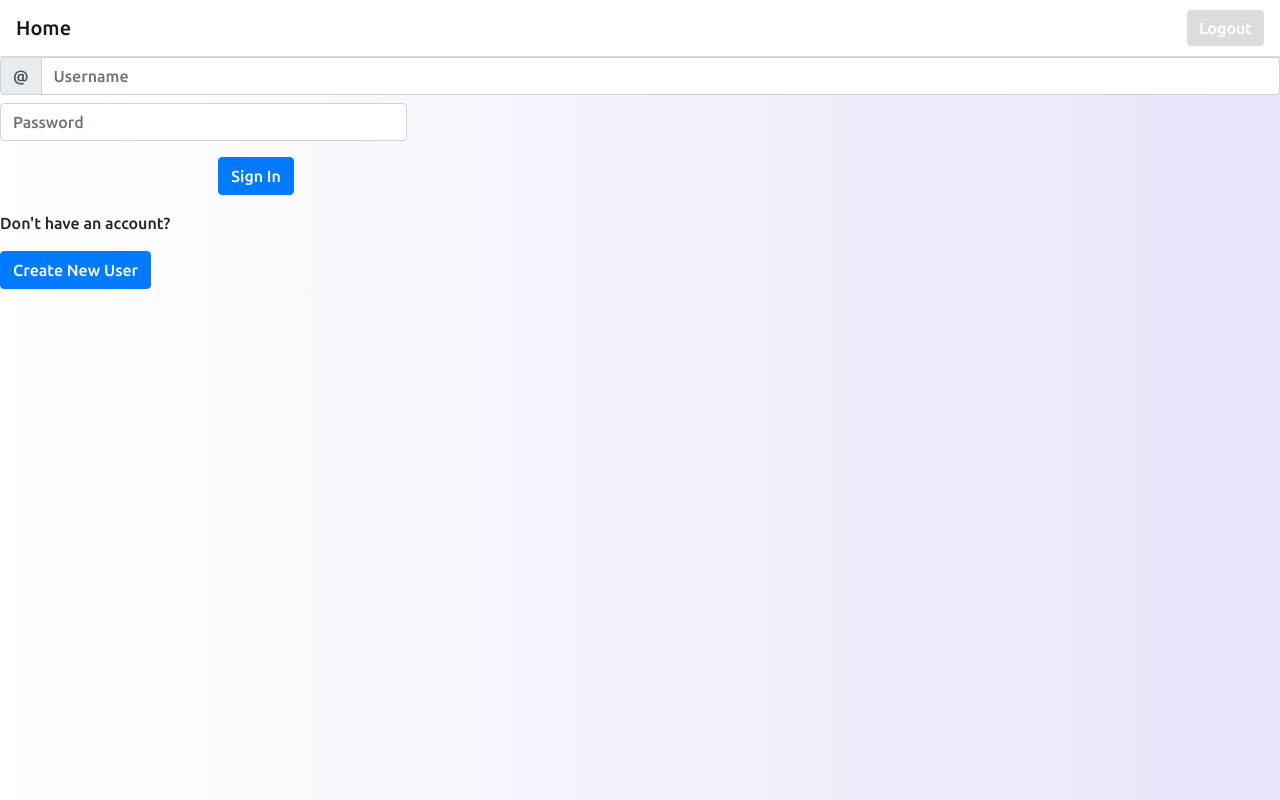
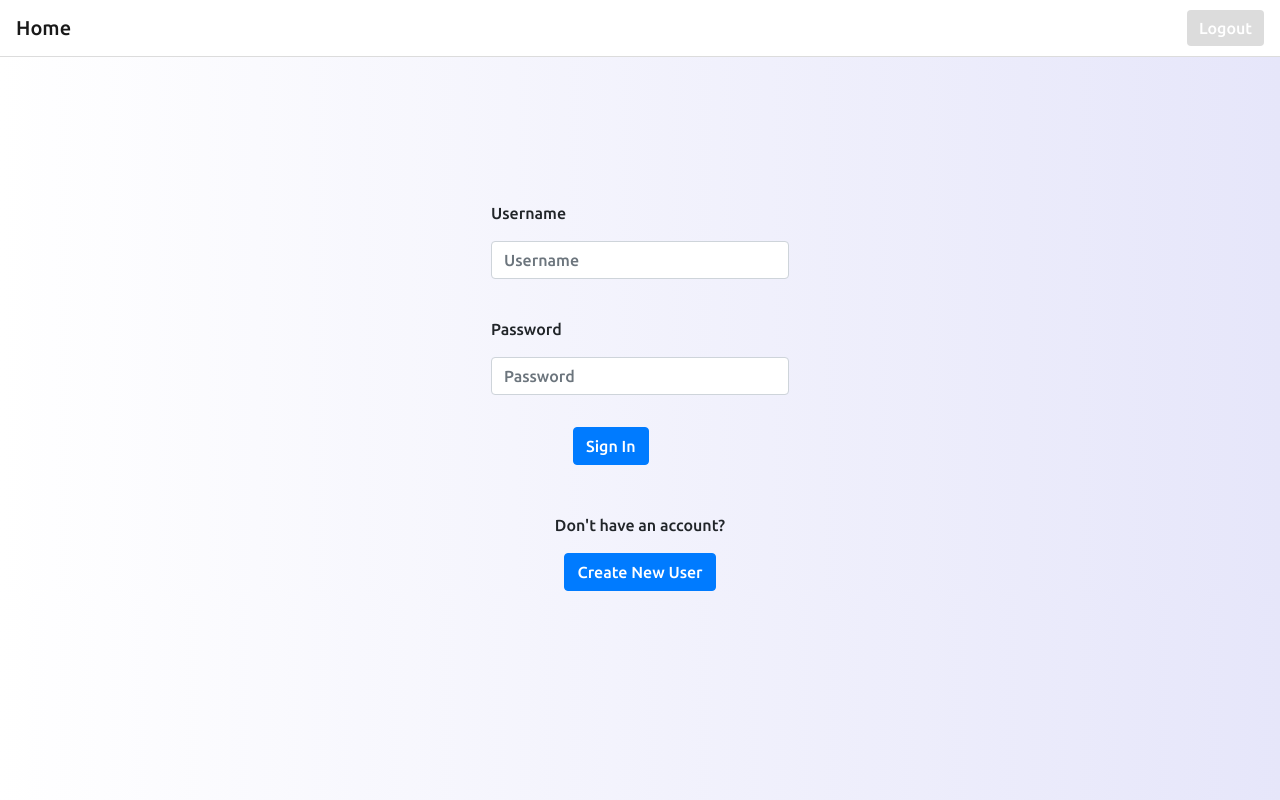
Before and after one commit to amberwhizin/carefulFriends-client, a React (Create React App) app: page /login in a window 1280 px wide. Built offline with nearby package versions, Linux system fonts and the light colour scheme.

Commit message:
login/sign up centering

```diff
--- a/src/components/Login.js
+++ b/src/components/Login.js
@@ -33,15 +33,13 @@ const Login = () => {
       });
   };
   return (
-    <div>
+    <div className="enter-page">
       <Form onSubmit={LoginUser}>
+        <p>Username</p>
         <Form.Label htmlFor="inlineFormInputGroupUsername2" srOnly>
           Username
         </Form.Label>
         <InputGroup className="mb-2 mr-sm-2">
-          <InputGroup.Prepend>
-            <InputGroup.Text>@</InputGroup.Text>
-          </InputGroup.Prepend>
           <FormControl
             id="inlineFormInputGroupUsername2"
             placeholder="Username"
@@ -49,10 +47,8 @@ const Login = () => {
           />
         </InputGroup>
         <Form.Group as={Row} controlId="formHorizontalPassword">
-          {/* <Form.Label column sm={2}>
-            Password
-          </Form.Label> */}
-          <Col sm={4}>
+          <Col>
+            <p className="enter-text">Password</p>
             <FormControl
               type="password"
               placeholder="Password"
@@ -61,8 +57,8 @@ const Login = () => {
           </Col>
         </Form.Group>
         <Form.Group as={Row}>
-          <Col sm={{ span: 10, offset: 2 }}>
-            <Button type="submit" onClick={LoginUser}>
+          <Col sm={{ span: 10, offset: 3 }}>
+            <Button type="submit" className="enter-button" onClick={LoginUser}>
               Sign In
             </Button>
           </Col>
--- a/src/components/SignUp.js
+++ b/src/components/SignUp.js
@@ -33,15 +33,13 @@ const SignUp = () => {
       });
   };
   return (
-    <div>
+    <div className="enter-page">
       <Form onSubmit={SignUpUser}>
+        <p>Username</p>
         <Form.Label htmlFor="inlineFormInputGroupUsername2" srOnly>
           Username
         </Form.Label>
         <InputGroup className="mb-2 mr-sm-2">
-          <InputGroup.Prepend>
-            <InputGroup.Text>@</InputGroup.Text>
-          </InputGroup.Prepend>
           <FormControl
             id="inlineFormInputGroupUsername2"
             placeholder="Username"
@@ -49,10 +47,8 @@ const SignUp = () => {
           />
         </InputGroup>
         <Form.Group as={Row} controlId="formHorizontalPassword">
-          {/* <Form.Label column sm={2}>
-            Password
-          </Form.Label> */}
-          <Col sm={4}>
+          <Col>
+            <p className="enter-text">Password</p>
             <FormControl
               type="password"
               placeholder="Password"
@@ -61,8 +57,12 @@ const SignUp = () => {
           </Col>
         </Form.Group>
         <Form.Group as={Row}>
-          <Col sm={{ span: 10, offset: 2 }}>
-            <Button type="submit" onClick={SignUpUser}>
+          <Col sm={{ span: 10, offset: 3 }}>
+            <Button
+              type="submit"
+              onClick={SignUpUser}
+              className="enter-button"
+            >
               Sign Up
             </Button>
           </Col>
@@ -70,7 +70,7 @@ const SignUp = () => {
       </Form>
       <p>Already have an account?</p>
       <Link to="/login">
-        <Button>Login</Button>
+        <Button sm={{ span: 10, offset: 3 }}>Login</Button>
       </Link>
     </div>
   );
--- a/src/index.css
+++ b/src/index.css
@@ -82,6 +82,23 @@ body {
   align-items: center;
 }
 
+.enter-page {
+  display: flex;
+  align-items: center;
+  flex-direction: column;
+  justify-content: center;
+  margin-top: 9rem;
+}
+
+.enter-text {
+  margin-top: 30px;
+}
+
+.enter-button {
+  margin-top: 1rem;
+  margin-bottom: 2rem;
+}
+
 /* images */
 .background-image {
   display: flex;
```
